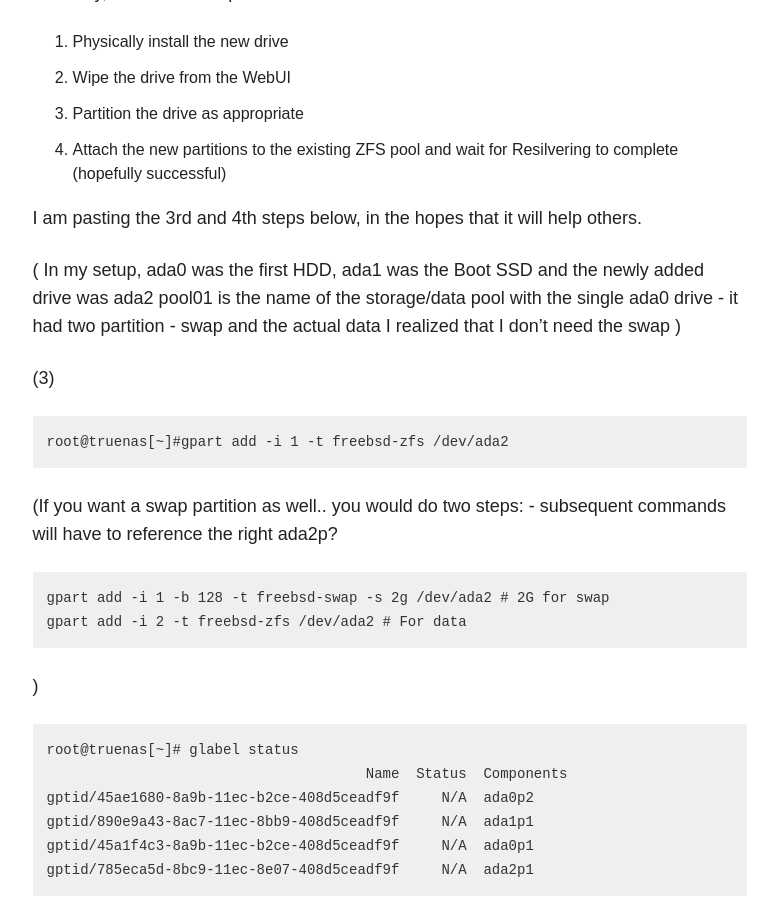
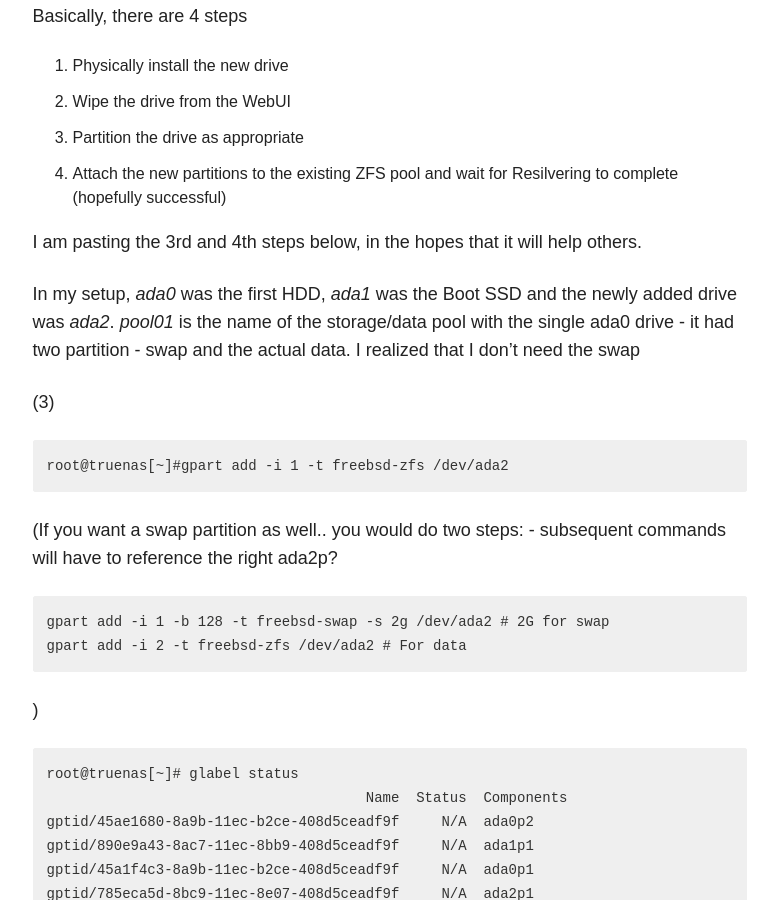
Before and after one commit to p2c2e/p2c2e.github.io, a Jekyll site: the page built from _posts/articles/2022-02-12-truenas-mirror.md, in a window 1280 px wide and 900 px high, scrolled down 2183 px. Shown: the whole window, without its empty margins (347-1125 px from the left). Built offline with Jekyll 4.4.1, drawn with Linux system fonts in a browser that asks for light colours; nearby versions of some CDN libraries; comment, search, counter and statistics services are not loaded; some of the changed text lies outside the part shown.

Commit message:
Para spacing

````diff
--- a/_posts/articles/2022-02-12-truenas-mirror.md
+++ b/_posts/articles/2022-02-12-truenas-mirror.md
@@ -15,6 +15,7 @@
 Recently I decided to replace my old custom-build desktop with a newer setup. You may wonder, who uses a desktop anymore? I have been using mine to install licensed software that would be used by everyone in the house (like Adobe, Ableton Live etc.) as well as a local backup of important files. Usually I keep a desktop 'alive' by upgrading components over-time and on-average they are with me for 5-10 years each.
 
 Old-setup - Intel Core i3, Gigabyte MB, SSD boot + 2x 4TB Seagate HDDs, 8GB RAM
+
 New-setup - AMD Ryzen 7 5800x, MSI MB with 6x SATA, 16G NVMe, SSD Boot, Old HDDs, 16GB RAM
 
 First hurdle to cross : Was the migration of the Windows 10 Pro license from the old SSD to the newer/larger SSD. Thankfully, this was done with no issues. I ensured that the older system license was Digitally activated AND linked to my MS account. Then I created a Restore USB for safety. I had an older copy of Seagate Disktools and I used it to clone the SSD to the newer SSD.
@@ -44,11 +45,7 @@
 
 I am pasting the 3rd and 4th steps below, in the hopes that it will help others.
 
-(
-In my setup, ada0 was the first HDD, ada1 was the Boot SSD and the newly added drive was ada2
-pool01 is the name of the storage/data pool with the single ada0 drive - it had two partition - swap and the actual data
-I realized that I don't need the swap
-)
+In my setup, *ada0* was the first HDD, *ada1* was the Boot SSD and the newly added drive was *ada2*.  *pool01* is the name of the storage/data pool with the single ada0 drive - it had two partition - swap and the actual data. I realized that I don't need the swap
 
 (3)
 ```
````
